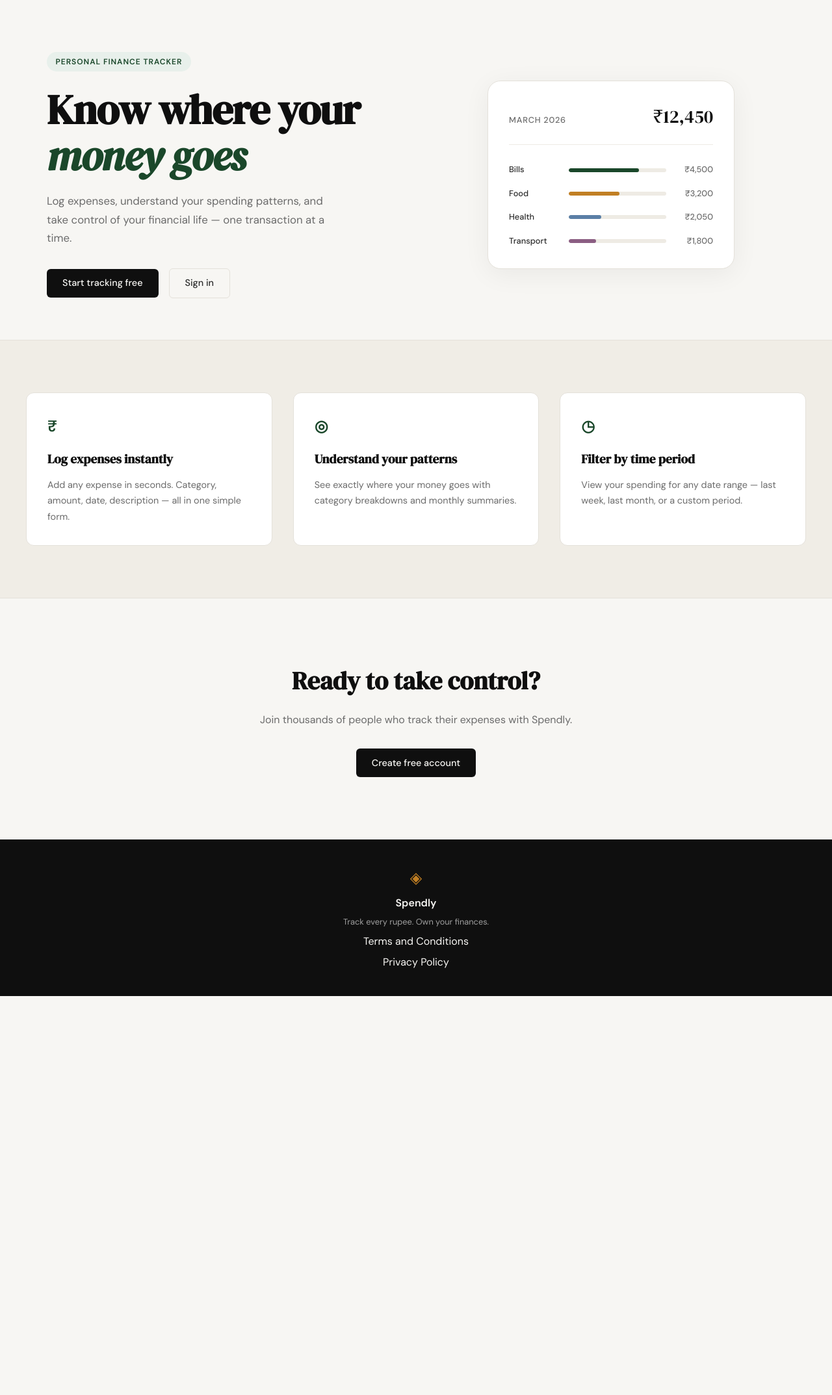
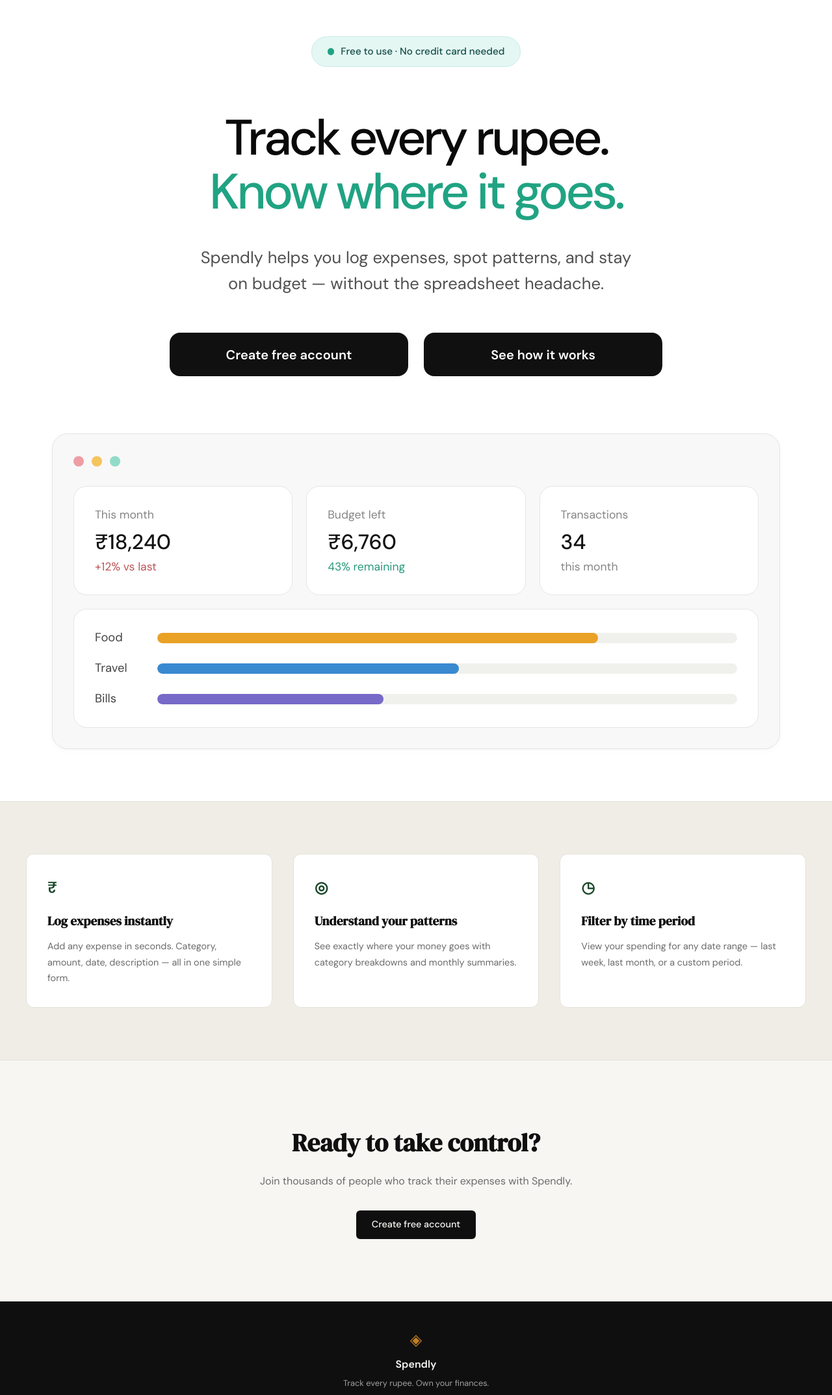
Before and after one commit to Shzl804/Expense-Tracker, a Flask app: page / in a window 1280 px wide. Shown: the part 61-2208 px from the top of the page at 65% size. Before the commit the page ends 1594 px from the top, so only its background shows below. Run offline with Flask 3, Linux system fonts and the light colour scheme.

Commit message:
landing: redesign hero section to match mockup

```diff
--- /dev/null
+++ b/static/css/landing.css
@@ -0,0 +1,203 @@
+.hero {
+    display: block;
+    max-width: none;
+    padding: 3.5rem 2rem 5rem;
+    background: #fff;
+    text-align: center;
+}
+
+.hero-inner {
+    max-width: 980px;
+    margin: 0 auto;
+}
+
+.hero-badge {
+    display: inline-flex;
+    align-items: center;
+    gap: 0.65rem;
+    background: #e4f7f3;
+    border: 1px solid #c8ebe4;
+    color: #164e49;
+    font-size: 0.95rem;
+    font-weight: 500;
+    letter-spacing: 0;
+    text-transform: none;
+    padding: 0.65rem 1.45rem;
+    border-radius: 999px;
+    margin-bottom: 4.25rem;
+}
+
+.hero-badge-dot {
+    width: 0.65rem;
+    height: 0.65rem;
+    background: #20a383;
+    border-radius: 50%;
+}
+
+.hero-title {
+    font-family: var(--font-body);
+    font-size: clamp(3.25rem, 6vw, 5.25rem);
+    font-weight: 500;
+    line-height: 1.08;
+    letter-spacing: -0.055em;
+    color: #090909;
+    margin-bottom: 2.5rem;
+}
+
+.hero-title em {
+    font-style: normal;
+    color: #20a383;
+}
+
+.hero-subtitle {
+    max-width: none;
+    margin: 0 auto 3.5rem;
+    color: #505050;
+    font-size: clamp(1.15rem, 2vw, 1.6rem);
+    line-height: 1.55;
+}
+
+.hero-actions {
+    justify-content: center;
+    gap: 1.5rem;
+    margin-bottom: 5.5rem;
+}
+
+.hero-actions .btn-primary,
+.hero-actions .btn-ghost {
+    min-width: 367px;
+    padding: 1.1rem 2rem;
+    border-radius: 1rem;
+    background: #101010;
+    color: #fff;
+    font-size: 1.25rem;
+    font-weight: 600;
+    border: 0;
+}
+
+.hero-actions .btn-primary:hover,
+.hero-actions .btn-ghost:hover {
+    background: #2b2b2b;
+    color: #fff;
+}
+
+.hero-dashboard {
+    width: min(1120px, 100%);
+    margin: 0 auto;
+    padding: 2.1rem 2rem 2rem;
+    background: #f8f8f8;
+    border: 1px solid #e4e4e4;
+    border-radius: 1.5rem;
+    box-shadow: 0 2px 8px rgba(0, 0, 0, 0.03);
+    text-align: left;
+}
+
+.dashboard-window-bar {
+    display: flex;
+    gap: 0.75rem;
+    margin-bottom: 1.9rem;
+}
+
+.window-dot {
+    width: 1rem;
+    height: 1rem;
+    border-radius: 50%;
+}
+
+.window-dot-red { background: #ee9da4; }
+.window-dot-yellow { background: #f4c45d; }
+.window-dot-green { background: #91dbc8; }
+
+.dashboard-stats {
+    display: grid;
+    grid-template-columns: repeat(3, 1fr);
+    gap: 1.3rem;
+    margin-bottom: 1.3rem;
+}
+
+.dashboard-stat,
+.dashboard-bars {
+    background: #fff;
+    border: 1px solid #e5e5e5;
+    border-radius: 1.25rem;
+}
+
+.dashboard-stat {
+    min-height: 150px;
+    padding: 1.8rem 2rem;
+}
+
+.dashboard-label,
+.dashboard-change {
+    display: block;
+    color: #858585;
+    font-size: 1.1rem;
+}
+
+.dashboard-stat strong {
+    display: block;
+    margin: 0.75rem 0 0.5rem;
+    color: #111;
+    font-size: 2rem;
+    font-weight: 500;
+    line-height: 1;
+}
+
+.dashboard-change-red { color: #bd5558; }
+.dashboard-change-green { color: #299a7d; }
+
+.dashboard-bars {
+    display: flex;
+    flex-direction: column;
+    gap: 1.1rem;
+    padding: 1.8rem 2rem;
+}
+
+.dashboard-bar-row {
+    display: grid;
+    grid-template-columns: 5rem 1fr;
+    align-items: center;
+    gap: 1rem;
+    color: #444;
+    font-size: 1.15rem;
+}
+
+.dashboard-bar-track {
+    height: 1rem;
+    background: #f0f1ed;
+    border-radius: 999px;
+    overflow: hidden;
+}
+
+.dashboard-bar {
+    height: 100%;
+    border-radius: inherit;
+}
+
+.dashboard-bar-food { width: 76%; background: #e9a126; }
+.dashboard-bar-travel { width: 52%; background: #3989d0; }
+.dashboard-bar-bills { width: 39%; background: #7769c8; }
+
+@media (max-width: 900px) {
+    .hero { padding-top: 2.5rem; }
+    .hero-badge { margin-bottom: 2.75rem; }
+    .hero-actions .btn-primary,
+    .hero-actions .btn-ghost { min-width: 0; }
+    .hero-dashboard { padding-inline: 1.25rem; }
+}
+
+@media (max-width: 600px) {
+    .hero { padding: 2rem 1rem 3rem; }
+    .hero-badge { font-size: 0.8rem; padding-inline: 1rem; }
+    .hero-title { font-size: clamp(2.5rem, 12vw, 4rem); }
+    .hero-copy-break { display: none; }
+    .hero-actions { flex-direction: column; gap: 0.75rem; margin-bottom: 3.5rem; }
+    .hero-actions .btn-primary,
+    .hero-actions .btn-ghost { width: 100%; font-size: 1rem; }
+    .dashboard-stats { grid-template-columns: 1fr; }
+    .dashboard-stat { min-height: auto; }
+    .dashboard-label,
+    .dashboard-change,
+    .dashboard-bar-row { font-size: 0.9rem; }
+    .dashboard-stat strong { font-size: 1.6rem; }
+}
--- a/templates/landing.html
+++ b/templates/landing.html
@@ -1,61 +1,65 @@
 {% extends "base.html" %}
 
 {% block title %}Spendly — Track Every Rupee{% endblock %}
+
+{% block head %}
+<link rel="stylesheet" href="{{ url_for('static', filename='css/landing.css') }}">
+{% endblock %}
 
 {% block content %}
 
 <section class="hero">
     <div class="hero-inner">
-        <div class="hero-badge">Personal Finance Tracker</div>
+        <div class="hero-badge"><span class="hero-badge-dot"></span>Free to use · No credit card needed</div>
         <h1 class="hero-title">
-            Know where your<br>
-            <em>money goes</em>
+            Track every rupee.<br>
+            <em>Know where it goes.</em>
         </h1>
         <p class="hero-subtitle">
-            Log expenses, understand your spending patterns,
-            and take control of your financial life —
-            one transaction at a time.
+            Spendly helps you log expenses, spot patterns, and stay<br class="hero-copy-break">
+            on budget — without the spreadsheet headache.
         </p>
         <div class="hero-actions">
-            <a href="{{ url_for('register') }}" class="btn-primary">Start tracking free</a>
-            <a href="{{ url_for('login') }}" class="btn-ghost">Sign in</a>
+            <a href="{{ url_for('register') }}" class="btn-primary">Create free account</a>
+            <a href="{{ url_for('login') }}" class="btn-ghost">See how it works</a>
         </div>
     </div>
-    <div class="hero-visual">
-        <div class="mock-card">
-            <div class="mock-card-header">
-                <span class="mock-label">March 2026</span>
-                <span class="mock-total">₹12,450</span>
+
+    <div class="hero-dashboard" aria-label="Spendly dashboard preview">
+        <div class="dashboard-window-bar">
+            <span class="window-dot window-dot-red"></span>
+            <span class="window-dot window-dot-yellow"></span>
+            <span class="window-dot window-dot-green"></span>
         </div>
-            <div class="mock-bars">
-                <div class="mock-bar-row">
-                    <span class="mock-cat">Bills</span>
-                    <div class="mock-bar-track">
-                        <div class="mock-bar" style="width: 72%"></div>
+        <div class="dashboard-stats">
+            <div class="dashboard-stat">
+                <span class="dashboard-label">This month</span>
+                <strong>₹18,240</strong>
+                <span class="dashboard-change dashboard-change-red">+12% vs last</span>
             </div>
-                    <span class="mock-amt">₹4,500</span>
+            <div class="dashboard-stat">
+                <span class="dashboard-label">Budget left</span>
+                <strong>₹6,760</strong>
+                <span class="dashboard-change dashboard-change-green">43% remaining</span>
             </div>
-                <div class="mock-bar-row">
-                    <span class="mock-cat">Food</span>
-                    <div class="mock-bar-track">
-                        <div class="mock-bar mock-bar-2" style="width: 52%"></div>
+            <div class="dashboard-stat">
+                <span class="dashboard-label">Transactions</span>
+                <strong>34</strong>
+                <span class="dashboard-change">this month</span>
             </div>
-                    <span class="mock-amt">₹3,200</span>
         </div>
-                <div class="mock-bar-row">
-                    <span class="mock-cat">Health</span>
-                    <div class="mock-bar-track">
-                        <div class="mock-bar mock-bar-3" style="width: 33%"></div>
+        <div class="dashboard-bars">
+            <div class="dashboard-bar-row">
+                <span>Food</span>
+                <div class="dashboard-bar-track"><div class="dashboard-bar dashboard-bar-food"></div></div>
             </div>
-                    <span class="mock-amt">₹2,050</span>
+            <div class="dashboard-bar-row">
+                <span>Travel</span>
+                <div class="dashboard-bar-track"><div class="dashboard-bar dashboard-bar-travel"></div></div>
             </div>
-                <div class="mock-bar-row">
-                    <span class="mock-cat">Transport</span>
-                    <div class="mock-bar-track">
-                        <div class="mock-bar mock-bar-4" style="width: 28%"></div>
-                    </div>
-                    <span class="mock-amt">₹1,800</span>
-                </div>
+            <div class="dashboard-bar-row">
+                <span>Bills</span>
+                <div class="dashboard-bar-track"><div class="dashboard-bar dashboard-bar-bills"></div></div>
             </div>
         </div>
     </div>
```
Lines whose indentation alone changed are shown as unchanged.
